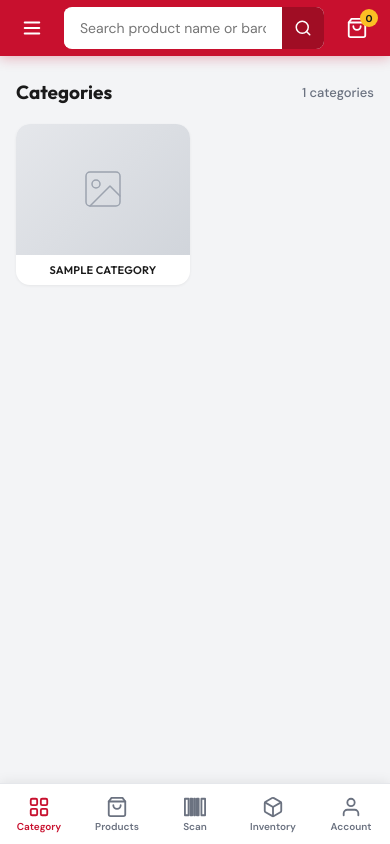
After one commit to Whales-limitless/demo, a PHP site: page /staff/category.php in a window 390 px wide. The commit adds this page. Run offline with PHP 8.4, Linux system fonts and the light colour scheme; the visitor is signed in with stand-in values (Sample User, id 1); tables that the repository leaves empty or names only in its code hold one stand-in row (values such as "Sample post").

Commit message:
Move category content to category.php and add welcome page for staff index
- Moved category listing from staff/index.php to staff/category.php
- Replaced staff/index.php with a welcome page showing "Welcome, [name]"
- Updated sidebar and mobile bottom bar links to point to category.php

https://claude.ai/code/session_016V3FwrD9dyKar5gBMWHYBx

```diff
--- /dev/null
+++ b/staff/category.php
@@ -0,0 +1,201 @@
+<?php
+session_start();
+if (!isset($_SESSION['user_logged_in']) || $_SESSION['user_logged_in'] !== true) {
+    header("Location: login.php");
+    exit;
+}
+require_once 'dbconnection.php';
+
+// Fetch distinct categories from database
+$categories = [];
+$result = mysqli_query($connect, "SELECT cat_code, cat_name, MIN(sort_no) AS sort_order FROM category GROUP BY cat_code, cat_name ORDER BY sort_order ASC, cat_name ASC");
+if ($result) {
+    while ($row = mysqli_fetch_assoc($result)) {
+        $categories[] = [
+            'id' => $row['cat_code'],
+            'name' => $row['cat_name'],
+            'image' => null
+        ];
+    }
+}
+?>
+<!DOCTYPE html>
+<html lang="en">
+<head>
+<meta charset="utf-8">
+<meta name="viewport" content="width=device-width, initial-scale=1.0">
+<title>Inventory - Categories</title>
+<link href="https://fonts.googleapis.com/css2?family=DM+Sans:opsz,wght@9..40,400;9..40,500;9..40,600;9..40,700&family=Outfit:wght@500;600;700;800&display=swap" rel="stylesheet">
+<link rel="stylesheet" href="components.css">
+<style>
+*, *::before, *::after { box-sizing: border-box; margin: 0; padding: 0; }
+
+:root {
+  --primary: #C8102E;
+  --primary-dark: #a00d24;
+  --surface: #ffffff;
+  --bg: #f3f4f6;
+  --text: #1a1a1a;
+  --text-muted: #6b7280;
+  --radius: 14px;
+  --shadow-sm: 0 1px 3px rgba(0,0,0,0.06);
+  --shadow-md: 0 4px 16px rgba(0,0,0,0.08);
+  --shadow-lg: 0 8px 30px rgba(0,0,0,0.12);
+  --transition: 0.25s cubic-bezier(0.4, 0, 0.2, 1);
+}
+
+html { scroll-behavior: smooth; }
+
+body {
+  font-family: 'DM Sans', sans-serif;
+  background: var(--bg);
+  color: var(--text);
+  min-height: 100vh;
+  -webkit-font-smoothing: antialiased;
+}
+
+.main { max-width: 960px; margin: 0 auto; padding: 24px 16px 90px; }
+
+.page-heading {
+  display: flex;
+  align-items: center;
+  justify-content: space-between;
+  margin-bottom: 20px;
+}
+
+.section-title {
+  font-family: 'Outfit', sans-serif;
+  font-size: 22px;
+  font-weight: 700;
+  color: var(--text);
+}
+
+.cat-count {
+  font-size: 13px;
+  color: var(--text-muted);
+  font-weight: 500;
+}
+
+.cat-grid {
+  display: grid;
+  grid-template-columns: repeat(4, 1fr);
+  gap: 14px;
+}
+
+.cat-card {
+  background: var(--surface);
+  border-radius: var(--radius);
+  overflow: hidden;
+  box-shadow: var(--shadow-sm);
+  cursor: pointer;
+  transition: box-shadow var(--transition), transform var(--transition);
+  text-decoration: none;
+  color: var(--text);
+}
+
+.cat-card:hover { box-shadow: var(--shadow-lg); transform: translateY(-4px); }
+.cat-card .cat-img { width: 100%; aspect-ratio: 4/3; object-fit: cover; display: block; transition: transform 0.4s ease; background: var(--bg); }
+.cat-card:hover .cat-img { transform: scale(1.04); }
+.cat-card .img-wrap { overflow: hidden; position: relative; }
+
+.cat-card .cat-name {
+  padding: 12px 14px;
+  font-family: 'Outfit', sans-serif;
+  font-weight: 600;
+  font-size: 14px;
+  text-align: center;
+  text-transform: uppercase;
+  letter-spacing: 0.02em;
+}
+
+.cat-card .product-count {
+  display: block;
+  font-family: 'DM Sans', sans-serif;
+  font-size: 11px;
+  font-weight: 500;
+  color: var(--text-muted);
+  text-transform: none;
+  letter-spacing: 0;
+  margin-top: 2px;
+}
+
+.no-img-placeholder {
+  width: 100%;
+  aspect-ratio: 4/3;
+  background: linear-gradient(135deg, #e5e7eb 0%, #d1d5db 100%);
+  display: flex;
+  align-items: center;
+  justify-content: center;
+  color: var(--text-muted);
+  font-size: 36px;
+}
+
+.empty-msg {
+  text-align: center;
+  padding: 60px 20px;
+  color: var(--text-muted);
+  font-size: 15px;
+}
+
+@media (max-width: 992px) { .cat-grid { grid-template-columns: repeat(3, 1fr); } }
+@media (max-width: 768px) { .cat-grid { grid-template-columns: repeat(2, 1fr); gap: 10px; } .section-title { font-size: 19px; } .cat-card .cat-name { font-size: 12px; padding: 10px; } }
+@media (max-width: 480px) { .cat-card .cat-name { font-size: 11px; padding: 8px; } }
+
+@keyframes fadeUp { from { opacity: 0; transform: translateY(16px); } to { opacity: 1; transform: translateY(0); } }
+.cat-card { animation: fadeUp 0.4s ease both; }
+.cat-card:nth-child(1) { animation-delay: 0.05s; }
+.cat-card:nth-child(2) { animation-delay: 0.1s; }
+.cat-card:nth-child(3) { animation-delay: 0.15s; }
+.cat-card:nth-child(4) { animation-delay: 0.2s; }
+.cat-card:nth-child(5) { animation-delay: 0.25s; }
+.cat-card:nth-child(6) { animation-delay: 0.3s; }
+.cat-card:nth-child(7) { animation-delay: 0.35s; }
+.cat-card:nth-child(8) { animation-delay: 0.4s; }
+</style>
+</head>
+<body>
+
+<?php include('navbar.php'); ?>
+
+<main class="main">
+  <section>
+    <div class="page-heading">
+      <h2 class="section-title">Categories</h2>
+      <span class="cat-count" id="catCount"></span>
+    </div>
+    <div class="cat-grid" id="catGrid"></div>
+  </section>
+</main>
+
+<?php include('mobile-bottombar.php'); ?>
+
+<script>
+var categories = <?php echo json_encode($categories); ?>;
+
+function renderGrid(list) {
+  var data = list || categories;
+  var grid = document.getElementById('catGrid');
+
+  if (data.length === 0) {
+    grid.innerHTML = '<div class="empty-msg" style="grid-column:1/-1;">No categories found.</div>';
+    document.getElementById('catCount').textContent = '';
+    return;
+  }
+
+  document.getElementById('catCount').textContent = data.length + ' categories';
+
+  grid.innerHTML = data.map(function(c, i) {
+    var imgHtml = c.image
+      ? '<img class="cat-img" src="' + c.image + '" alt="' + c.name + '" loading="lazy">'
+      : '<div class="no-img-placeholder"><svg style="width:40px;height:40px;stroke:#9ca3af;fill:none;stroke-width:1.5;stroke-linecap:round;stroke-linejoin:round;"><rect x="3" y="3" width="34" height="34" rx="4"/><circle cx="13" cy="15" r="4"/><polyline points="37 27 27 17 7 37"/></svg></div>';
+    return '<a href="products.php?cat=' + c.id + '" class="cat-card" style="animation-delay:' + ((i+1)*0.05) + 's">' +
+      '<div class="img-wrap">' + imgHtml + '</div>' +
+      '<div class="cat-name">' + c.name + '</div>' +
+    '</a>';
+  }).join('');
+}
+
+renderGrid();
+</script>
+</body>
+</html>
--- a/staff/mobile-bottombar.php
+++ b/staff/mobile-bottombar.php
@@ -7,7 +7,7 @@
 <!-- MOBILE FOOTER -->
 <footer class="mobile-footer">
   <div class="footer-inner">
-    <a href="./" id="tabCategory">
+    <a href="category.php" id="tabCategory">
       <svg class="tab-icon" viewBox="0 0 24 24"><rect x="3" y="3" width="7" height="7" rx="1.5"/><rect x="14" y="3" width="7" height="7" rx="1.5"/><rect x="3" y="14" width="7" height="7" rx="1.5"/><rect x="14" y="14" width="7" height="7" rx="1.5"/></svg>
       Category
     </a>
@@ -100,8 +100,7 @@
   // Highlight active bottom tab based on current page
   var path = window.location.pathname.split('/').pop() || 'index.php';
   var tabMap = {
-    'index.php': 'tabCategory',
-    '': 'tabCategory',
+    'category.php': 'tabCategory',
     'all_products.php': 'tabProducts',
     'account.php': 'tabAccount',
     'staff_stock_take.php': 'tabInventory',
--- a/staff/navbar.php
+++ b/staff/navbar.php
@@ -32,7 +32,7 @@
       <svg class="nav-icon" viewBox="0 0 24 24"><path d="M3 9l9-7 9 7v11a2 2 0 01-2 2H5a2 2 0 01-2-2z"/><polyline points="9 22 9 12 15 12 15 22"/></svg>
       Home
     </a></li>
-    <li><a href="./" data-page="index.php">
+    <li><a href="category.php" data-page="category.php">
       <svg class="nav-icon" viewBox="0 0 24 24"><rect x="3" y="3" width="7" height="7" rx="1.5"/><rect x="14" y="3" width="7" height="7" rx="1.5"/><rect x="3" y="14" width="7" height="7" rx="1.5"/><rect x="14" y="14" width="7" height="7" rx="1.5"/></svg>
       Categories
     </a></li>
```
Also changed, not shown: staff/index.php (+24 -136 lines).
